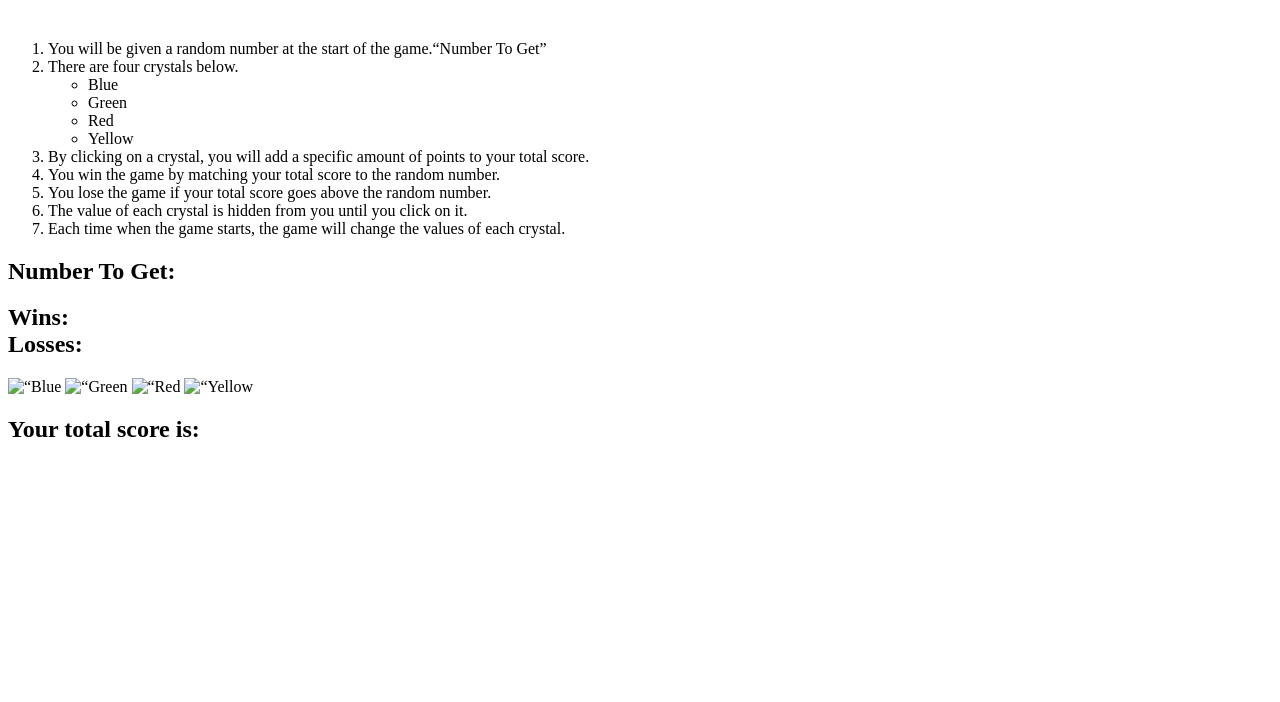
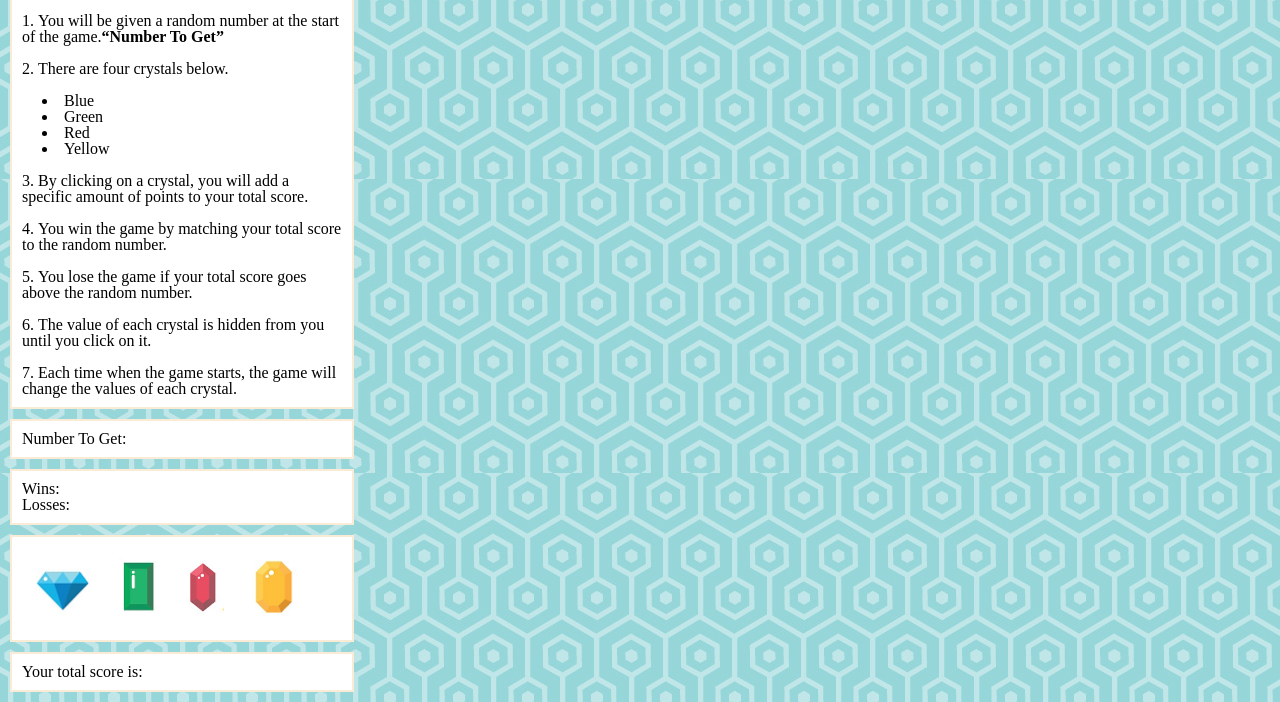
Before and after one commit to paololavita/Unit-4-Game, a plain HTML site: page index.html in a window 1280 px wide. Shown: the part 115-817 px from the top of the page. Drawn offline with nearby package versions, Linux system fonts and the light colour scheme.

Commit message:
3rd Push

```diff
--- a/index.html
+++ b/index.html
@@ -4,38 +4,49 @@
     <head>
         <meta charset = UTF-8>
         <title>Crystal Collector</title>
-    <link rel=“stylesheet” type=“text/css” href= "assets/css/reset.css">
-    <link rel=“stylesheet” type=“text/css” href= "assets/css/style.css">
+        <link rel="stylesheet" type="text/css" href="assets/css/reset.css">
+        <link rel="stylesheet" type="text/css" href="assets/css/style.css">
     </head>
 
     <body>
+
         <div class=“header”>
             <h1>Crystal Collector</h1>
         </div>
+
         <div class=“instructions”>
             <h3>Here’s how you play the game</h3>
             </br>
             <ol>
                 <li>You will be given a random number at the start of the game.<span>“Number To Get”</span></li>
+                <br>
                 <li>There are four crystals below.</li>
+                <br>
                 <ul>
                     <li id=“blue”>Blue</li>
                     <li id=“green”>Green</li>
                     <li id=“red”>Red</li>
                     <li id=“yellow”>Yellow</li>
                 </ul>
+                <br>
                 <li>By clicking on a crystal, you will add a specific amount of points to your total score.</li>
+                <br>
                 <li>You win the game by matching your total score to the random number.</li>
+                <br>
                 <li>You lose the game if your total score goes above the random number.</li>
+                <br>
                 <li>The value of each crystal is hidden from you until you click on it.</li>
+                <br>
                 <li>Each time when the game starts, the game will change the values of each crystal.</li>
             </ol>
         </div>
+
         <div class=“numberToMatch”>
             <h2>Number To Get:
                 <span id= “randomNumber”></span>
             </h2>
         </div>
+
         <div class=“winsAndLosses”>
             <h2>Wins:
                 <span id= “numberWins”></span>
@@ -44,19 +55,22 @@
                 <span id= “numberLosses”></span>
             </h2>
         </div>
+
         <div class=“gems”>
-        <img src=“assets/images/blue.png” class=gemImage id=“one” alt=“Blue Gem”>
-        <img src=“assets/images/green.png” class=gemImage id=“two” alt=“Green Gem”>
-        <img src=“assets/images/red.png” class=gemImage id= “three” alt=“Red Gem”>
-        <img src=“assets/images/yellow.png” class=gemImage id= “four” alt=“Yellow Gem”>
+            <img src="assets/images/blue.png" class="gemImage" id="one" alt="Blue Gem">
+            <img src="assets/images/green.png" class="gemImage" id="two" alt="Green Gem">
+            <img src="assets/images/red.png" class="gemImage" id="three" alt="Red Gem">
+            <img src="assets/images/yellow.png" class="gemImage" id="four" alt="Yellow Gem">
         </div>
+
         <div class=“userTotal”>
             <h2>Your total score is:
                 <span id=“finalTotal”></span>
             </h2>
         </div>
-    <script type=“text/javascript” src= "htps://code.jquery.com/jquery-2.2.0.js"> </script>
 
-    <script type=“text/javascript” src= "assets/javascript/game.js"> </script>
+        <script type="text/javascript" src="htps://code.jquery.com/jquery-2.2.0.js"></script>
+        <script type="text/javascript" src="assets/javascript/game.js"></script>
+
     </body>
 </html>
```
Also changed, not shown: assets/images/background.png (added), assets/images/blue.png (added), assets/images/green.png (added), assets/images/red.png (added), assets/images/yellow.png (added), 3 other files. Lines whose indentation alone changed are shown as unchanged.
